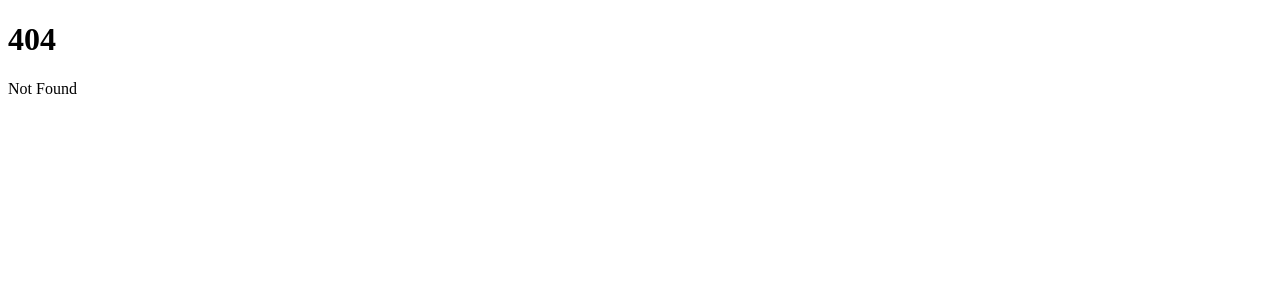
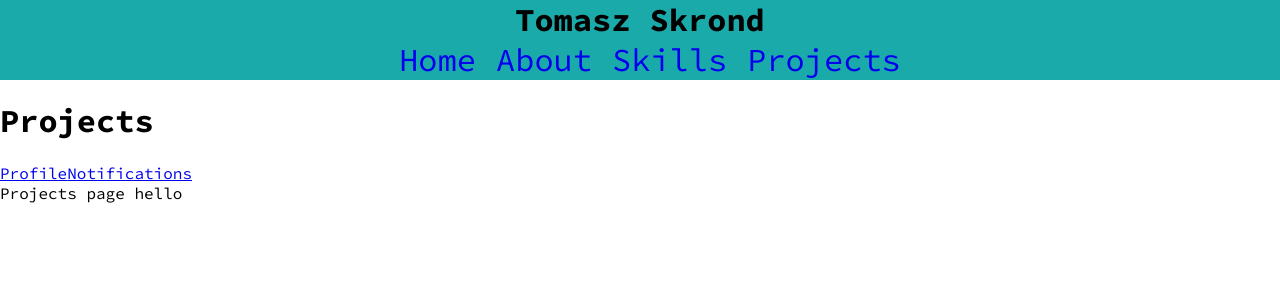
Before and after one commit to tomek-skrond/aboutme, a SvelteKit app: page /projects in a window 1280 px wide. Before the commit this address had no page. Shown: the top 300 px of the page. Built offline with nearby package versions, Linux system fonts and the light colour scheme.

Commit message:
basic routing + navbar

```diff
--- a/src/app.html
+++ b/src/app.html
@@ -4,7 +4,26 @@
 		<meta charset="utf-8" />
 		<link rel="icon" href="%sveltekit.assets%/favicon.png" />
 		<meta name="viewport" content="width=device-width, initial-scale=1" />
+		<link rel="preconnect" href="https://fonts.googleapis.com">
+		<link rel="preconnect" href="https://fonts.gstatic.com" crossorigin>
+		<link href="https://fonts.googleapis.com/css2?family=Source+Code+Pro:ital,wght@0,200..900;1,200..900&display=swap" rel="stylesheet">
+
 		%sveltekit.head%
+		<style>
+			body{
+				margin:0;
+				font-family: "Source Code Pro", monospace;
+				font-optical-sizing: auto;
+				font-weight: 400;
+				font-style: normal;
+			}
+
+			.container {
+				max-width: 1000px;
+				margin: 0 auto;
+			}
+
+		</style>
 	</head>
 	<body data-sveltekit-preload-data="hover">
 		<div style="display: contents">%sveltekit.body%</div>
--- /dev/null
+++ b/src/routes/+layout.svelte
@@ -0,0 +1,61 @@
+<nav>
+	 <div class="container">
+		<h1 style="text-align:center;">Tomasz Skrond</h1>
+		<ul>
+			<li>
+				<a href="/">Home</a>
+			</li>
+
+			<li>
+				<a href="/about">About</a>
+			</li>
+
+			<li>
+				<a href="/skills">Skills</a>
+			</li>
+
+			<li>
+				<a href="/projects">Projects</a>
+			</li>
+		</ul>
+	 </div>
+
+</nav>
+
+<style>
+	nav {
+		display:flex;
+		justify-content: center;
+		background-color: rgb(27, 170, 170);
+	}
+	ul {
+		display: flex;
+		/* flex-direction: row; */
+		margin: 0;
+		font-size: 2em;
+		list-style: none;
+		justify-content: center;
+
+
+	}
+	li {
+		margin-right: 20px;
+	}
+	li:hover{
+		background-color:beige;
+	}
+	a {
+		text-decoration: none;
+	}
+	h1 {
+		margin: 0;
+		font-size: 2em;
+	}
+	.container {
+		display:flex;
+		flex-direction: column;
+		justify-content: center;
+	}
+</style>
+
+<slot></slot>
--- a/src/routes/+page.svelte
+++ b/src/routes/+page.svelte
@@ -1,2 +1,2 @@
-<h1>Welcome to SvelteKit</h1>
-<p>Visit <a href="https://kit.svelte.dev">kit.svelte.dev</a> to read the documentation</p>
+<h1>Hi!</h1>
+<p>My name is Tom, and I am a DevOps Engineer with a strong passion for cyber security and open source systems. My career is driven by a commitment to enhancing the software development lifecycle through robust automation, efficient deployment processes, and secure practices.</p>
--- /dev/null
+++ b/src/routes/about/+page.svelte
@@ -0,0 +1,3 @@
+<h1>About this site</h1>
+<p>TODO...</p>
+<a href="/">Home</a>
--- /dev/null
+++ b/src/routes/projects/+layout.js
@@ -0,0 +1,9 @@
+/** @type {import('./$types').LayoutLoad} */
+export function load() {
+	return {
+		sections: [
+			{ slug: 'profile', title: 'Profile' },
+			{ slug: 'notifications', title: 'Notifications' }
+		]
+	};
+}
--- /dev/null
+++ b/src/routes/projects/+layout.svelte
@@ -0,0 +1,14 @@
+<script>
+	/** @type {import('./$types').LayoutData} */
+	export let data;
+</script>
+
+<h1>Projects</h1>
+
+<div class="submenu">
+	{#each data.sections as section}
+		<a href="/projects/{section.slug}">{section.title}</a>
+	{/each}
+</div>
+
+<slot></slot>
--- /dev/null
+++ b/src/routes/projects/+page.svelte
@@ -0,0 +1 @@
+<div>Projects page hello</div>
--- /dev/null
+++ b/src/routes/projects/notifications/+page.svelte
@@ -0,0 +1 @@
+<h2>Notifications Project</h2>
--- /dev/null
+++ b/src/routes/projects/profile/+page.svelte
@@ -0,0 +1,6 @@
+<script>
+    export let data;
+    console.log(data.sections)
+</script>
+
+<h2>Profile project</h2>
--- /dev/null
+++ b/src/routes/skills/+page.svelte
@@ -0,0 +1,4 @@
+<h2>Skills:</h2>
+<ul>
+    <li><a href="/skills/hello-world">Hello world</a></li>
+</ul>
```
Also changed, not shown: src/routes/skills/[slug]/+page.js (added, +13 -0 lines), src/routes/skills/[slug]/+page.svelte (added, +9 -0 lines).
